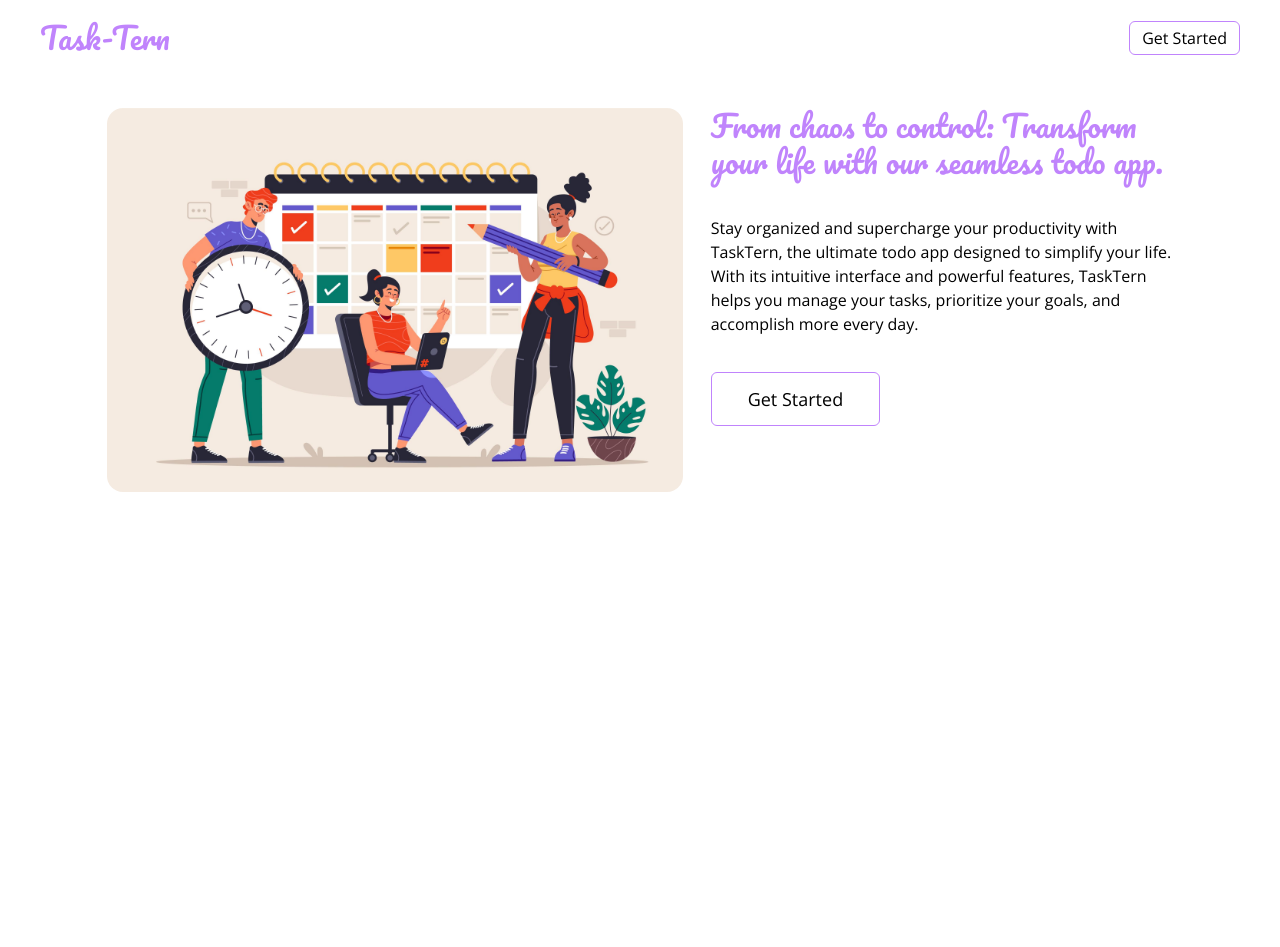
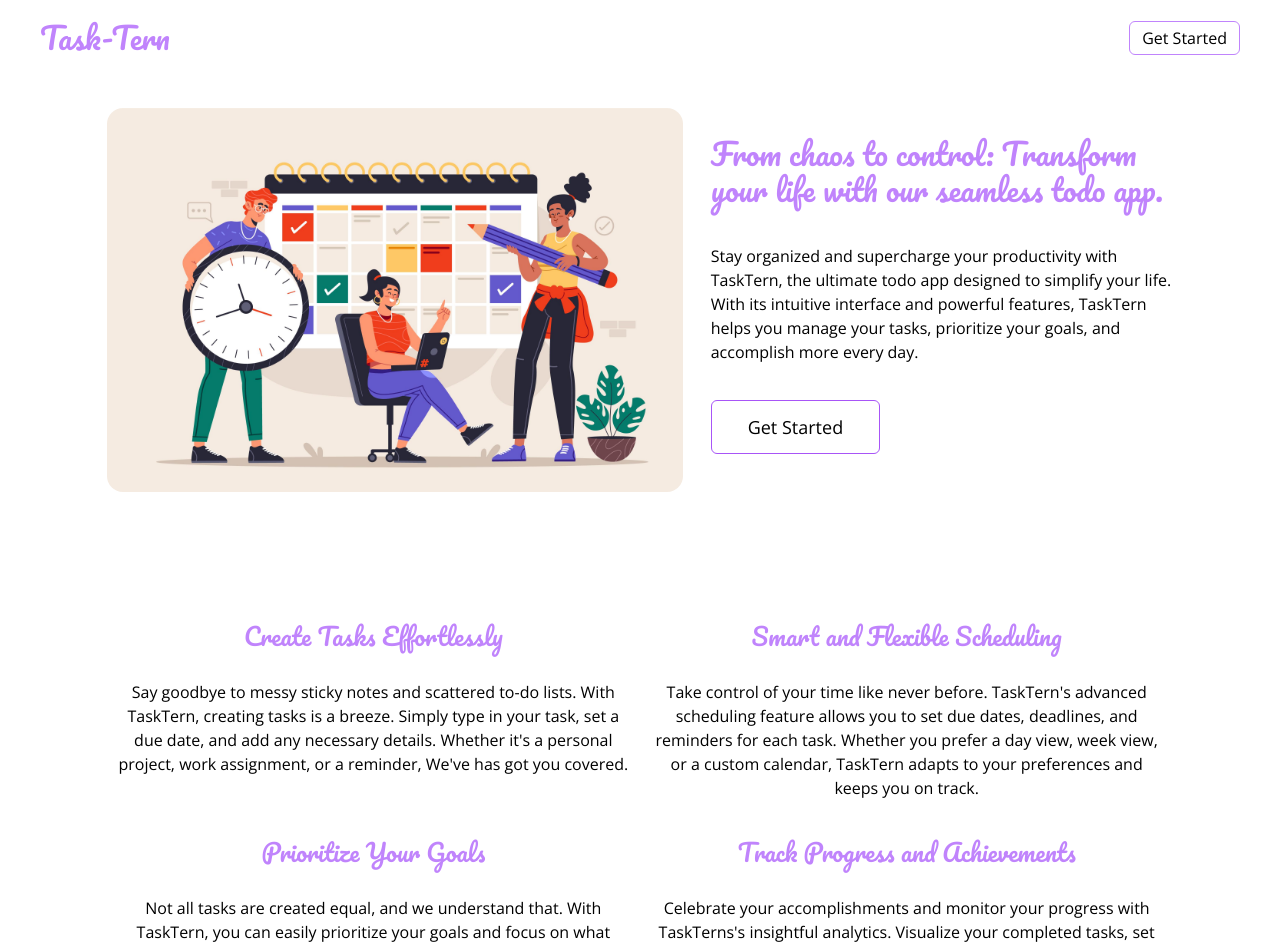
Before and after one commit to TechyCredeski/Task-Tern, a React (Vite) app: page / in a window 1280 px wide. Shown: the top 947 px of the page. Before the commit the page ends 800 px from the top, so only its background shows below. Built offline with nearby package versions, Linux system fonts and the light colour scheme.

Commit message:
Features done

```diff
--- /dev/null
+++ b/src/components/Feature.jsx
@@ -0,0 +1,14 @@
+
+
+// eslint-disable-next-line react/prop-types
+export default function Feature({title, content}) {
+return (
+<>
+<div className="p-2 text-center rounded-md mb-5 hover:border-purple-500 hover:border md:w-1/2 ">
+    <h3 className="text-2xl font-pacifico text-purple-400 mb-7 md:mb-7">{title}</h3>
+    <p>{content}</p>
+</div>
+</>
+
+)
+}
--- a/src/components/Hero.jsx
+++ b/src/components/Hero.jsx
@@ -2,18 +2,18 @@
 
 function Hero() {
 return (
-<div className="w-10/12 m-auto" >
+<>
     <div className="mt-6 flex justify-between flex-col md:flex-row md:mt-10">
         <img src="/src/assets/Images/4871715.jpg" alt="Desk calendar with marked dates 3d cartoon style icon" className="h-64 mb-10 rounded-2xl md:h-96 md:mr-7"/>
-        <div className="">
+        <div className="md:mt-7">
             <h2 className="text-3xl font-pacifico text-purple-400 mb-7 md:mb-9">From chaos to control: Transform your life with our seamless todo app.</h2>
-            <p className="mb-9">Stay organized and supercharge your productivity with TaskTern, the ultimate todo app designed to simplify your life.
+            <p className="mb-6 md:mb-9">Stay organized and supercharge your productivity with TaskTern, the ultimate todo app designed to simplify your life.
                 With its intuitive interface and powerful features, TaskTern helps you manage your tasks,
                 prioritize your goals, and accomplish more every day.</p>
-            <button className="p-3 px-10 text-lg border border-purple-400 rounded-md hover:bg-purple-400 mx-16 md:px-9 md:mx-0">Get Started</button>
+            <button className="p-3 px-10 text-lg border border-purple-500 rounded-md hover:bg-purple-400 mx-16 md:px-9 md:mx-0">Get Started</button>
         </div>
     </div>
-</div>
+</>
 )
 }
 
--- /dev/null
+++ b/src/layouts/Features.jsx
@@ -0,0 +1,24 @@
+import Feature from "../components/Feature"
+
+export default function Features() {
+return (
+<section className="mt-20 flex flex-col justify-between mb-20 md:flex-row md:flex-wrap">
+<Feature
+title = {'Create Tasks Effortlessly'}
+content = {"Say goodbye to messy sticky notes and scattered to-do lists. With TaskTern, creating tasks is a breeze. Simply type in your task, set a due date, and add any necessary details. Whether it's a personal project, work assignment, or a reminder, We've has got you covered."}
+/>
+<Feature
+title = {"Smart and Flexible Scheduling"}
+content = {"Take control of your time like never before. TaskTern's advanced scheduling feature allows you to set due dates, deadlines, and reminders for each task. Whether you prefer a day view, week view, or a custom calendar, TaskTern adapts to your preferences and keeps you on track."}
+/>
+<Feature
+title = {"Prioritize Your Goals"}
+content = {"Not all tasks are created equal, and we understand that. With TaskTern, you can easily prioritize your goals and focus on what matters most. Assign labels, tags, or colors to your tasks, so you can instantly identify urgent tasks, important projects, or personal milestones."}
+/>
+<Feature
+title = {"Track Progress and Achievements"}
+content = {"Celebrate your accomplishments and monitor your progress with TaskTerns's insightful analytics. Visualize your completed tasks, set milestones, and gain valuable insights into your productivity patterns. Stay motivated as you see your to-do list shrink and your achievements grow.Stay Productive Anywhere Your to-do list is always at your fingertips."}
+/>
+</section>
+)
+}
--- a/src/pages/Landing.jsx
+++ b/src/pages/Landing.jsx
@@ -1,11 +1,15 @@
 import Nav from "../components/Nav"
 import Hero from "../components/Hero"
+import Features from "../layouts/Features"
 
 export default function Landing() {
 return (
     <div className= "background-color: rgb(255 255 255); font-openSans">
     <Nav/>
+    <section className="w-10/12 m-auto">
     <Hero/>
+    <Features/>
+    </section>
     </div>
 
 )
```
